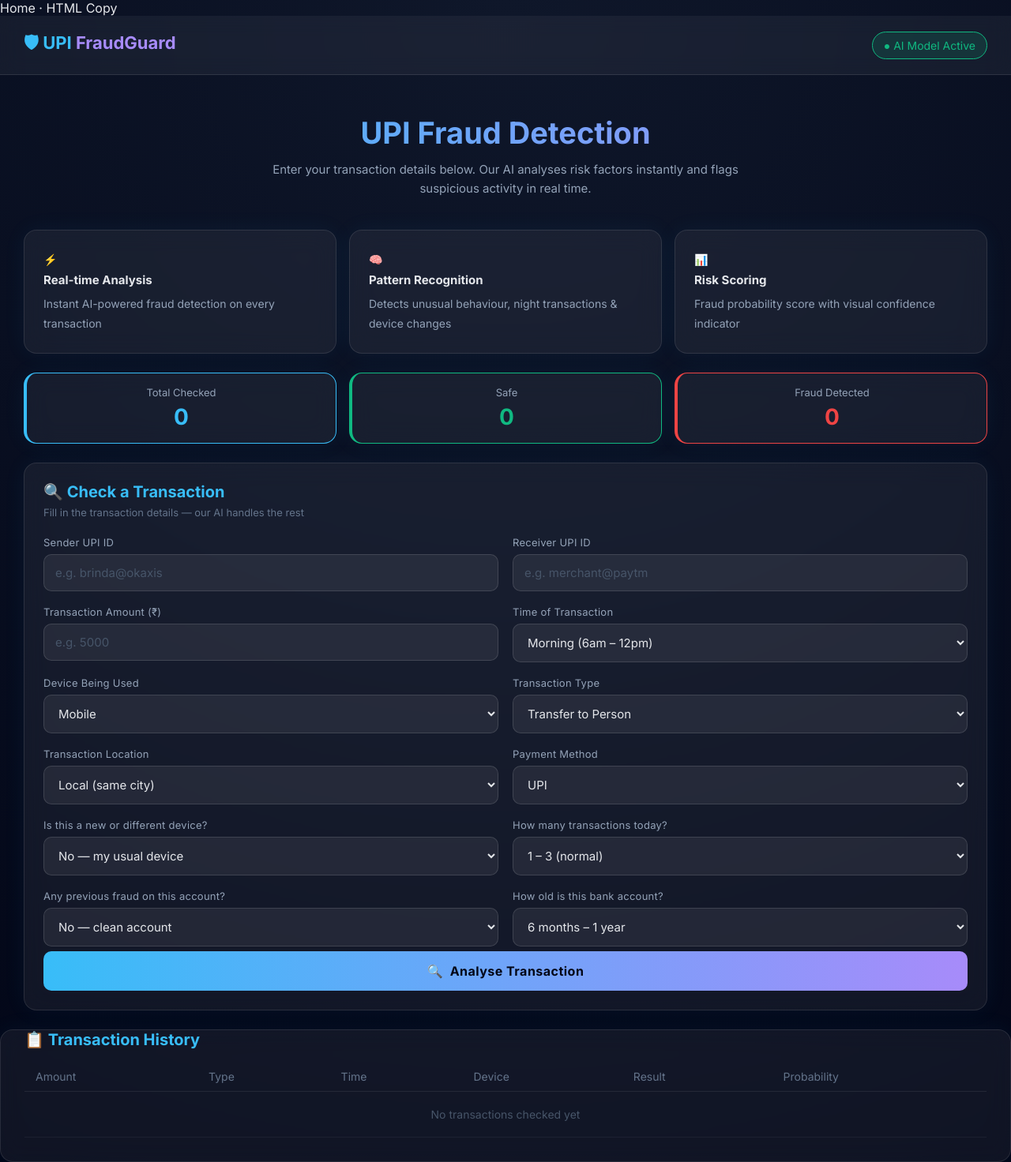
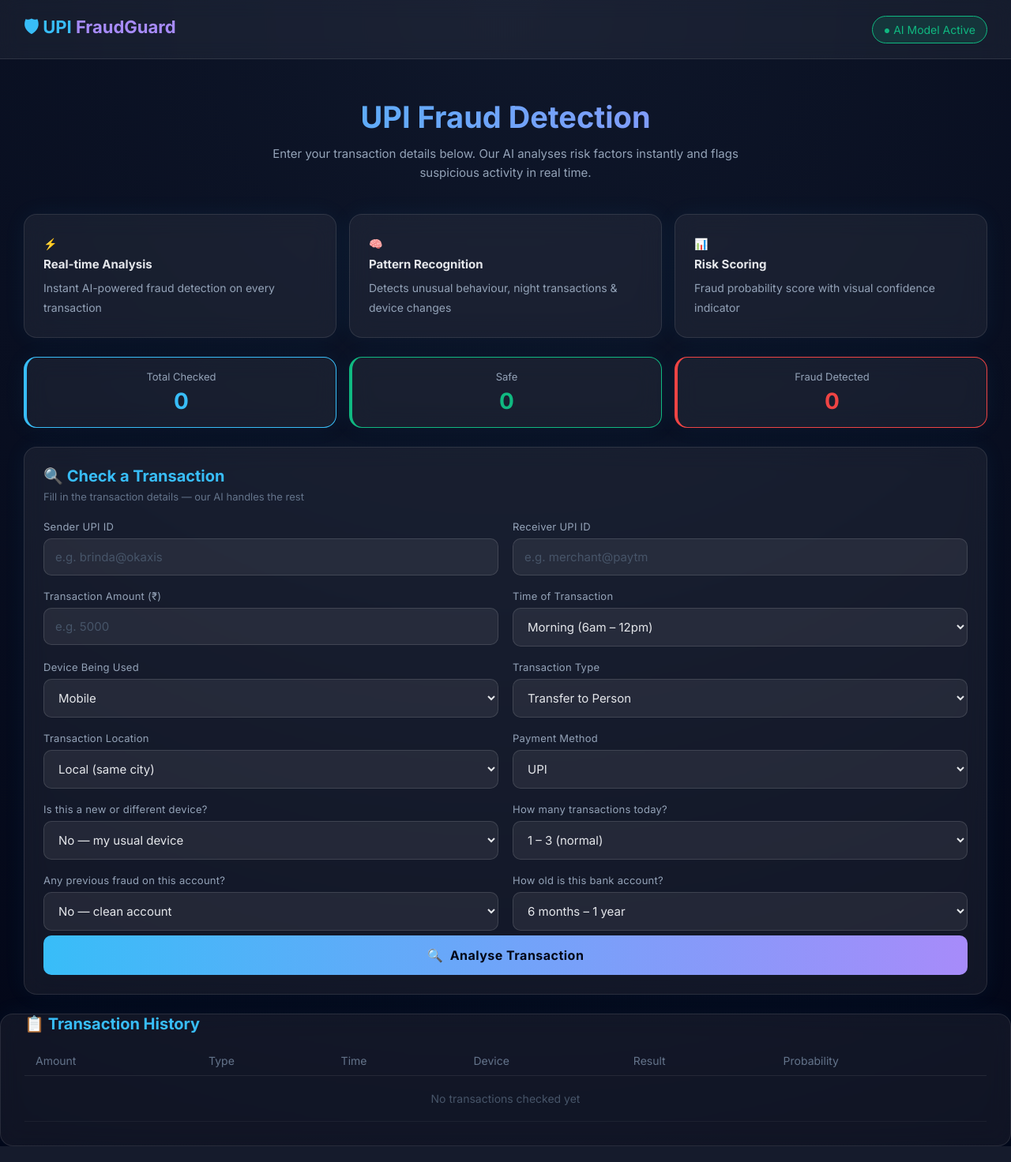
Before and after one commit to Brinda2207/Fraudnet-An-AI-Based-System-for-UPI-Fraud-Detection, a Flask app: page / in a window 1280 px wide. Shown: the whole page at 79% size. Run offline with Flask 3, Linux system fonts and the light colour scheme; parts of the project's set-up code (start-up, migrations or seed data) failed here and were passed over.

Commit message:
Update home.html

```diff
--- a/templates/home.html
+++ b/templates/home.html
@@ -1,6 +1,3 @@
-Home · HTML
-Copy
-
 <!DOCTYPE html>
 <html lang="en">
 <head>
```
